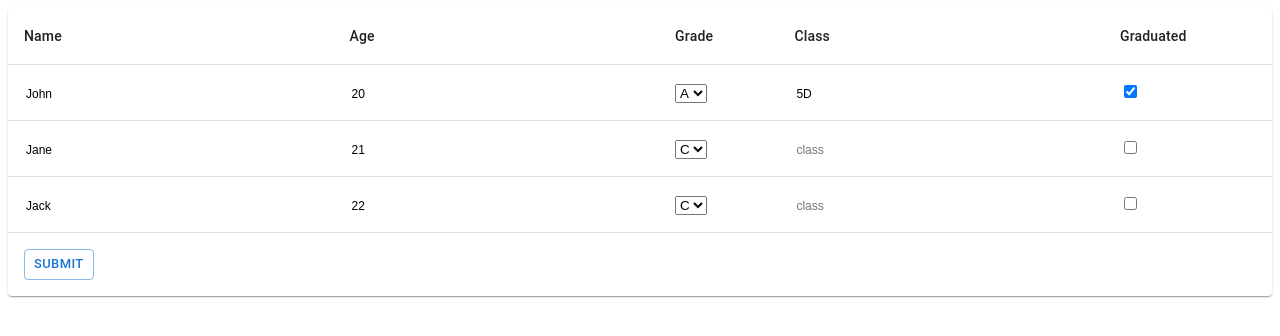
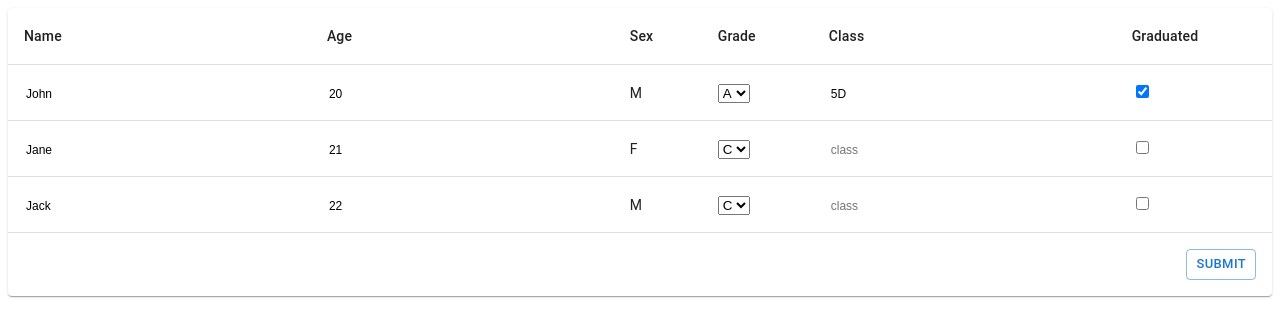
Before and after one commit to EdwinKwanTC/material-table, a React (Vite) app: page / in a window 1280 px wide. Shown: the top 336 px of the page. Built offline with nearby package versions, Linux system fonts and the light colour scheme.

Commit message:
feat: adding custom children component

```diff
--- a/src/App.tsx
+++ b/src/App.tsx
@@ -20,6 +20,11 @@ function App() {
             inputType: 'number',
         },
         {
+            key: 'sex',
+            label: 'Sex',
+            render: (row: Data) => <>{row.sex}</>,
+        },
+        {
             key: 'grade',
             label: 'Grade',
             inputType: 'select',
@@ -40,6 +45,7 @@ function App() {
         {
             name: 'John',
             age: 20,
+            sex: 'M',
             grade: 'a',
             class: '5D',
             isGraduated: true,
@@ -47,12 +53,14 @@ function App() {
         {
             name: 'Jane',
             age: 21,
+            sex: 'F',
             grade: 'c',
             isGraduated: false,
         },
         {
             name: 'Jack',
             age: 22,
+            sex: 'M',
             grade: 'c',
             isGraduated: false,
         },
@@ -72,7 +80,7 @@ function App() {
 
     const tableButton = () => {
         return (
-            <Box sx={{ width: '100v%', p: 2 }}>
+            <Box sx={{ width: '100v%', p: 2, textAlign: 'right' }}>
                 <Button size="small" variant="outlined" type="submit">
                     Submit
                 </Button>
--- a/src/base/Table.tsx
+++ b/src/base/Table.tsx
@@ -25,7 +25,8 @@ export type TableHeaders = {
     key: string
     label: string
     align?: 'left' | 'right' | 'center'
-    inputType: 'text' | 'number' | 'select' | 'checkbox'
+    inputType?: 'text' | 'number' | 'select' | 'checkbox'
+    render?: (value: any) => React.ReactNode
 }
 
 type TableProps<T, U extends keyof T> = {
@@ -83,9 +84,13 @@ export default function Table<T, U extends keyof T>(props: TableProps<T, U>) {
                                             {headers.map((header, headerIndex) => {
                                                 return (
                                                     <TableCell key={headerIndex}>
+                                                        {<>{header.render && header.render(row)}</>}
+                                                        {header.inputType && (
+                                                            <>
                                                                 {(header.inputType === 'number' ||
                                                                     header.inputType === 'text' ||
-                                                            header.inputType === 'checkbox') && (
+                                                                    header.inputType ===
+                                                                        'checkbox') && (
                                                                     <Field
                                                                         style={{
                                                                             minHeight: '15px',
@@ -105,12 +110,21 @@ export default function Table<T, U extends keyof T>(props: TableProps<T, U>) {
                                                                     >
                                                                         {options &&
                                                                             options[header.key].map(
-                                                                        (option, optionKey) => (
+                                                                                (
+                                                                                    option,
+                                                                                    optionKey
+                                                                                ) => (
                                                                                     <option
-                                                                                key={optionKey}
-                                                                                value={option.value}
+                                                                                        key={
+                                                                                            optionKey
+                                                                                        }
+                                                                                        value={
+                                                                                            option.value
+                                                                                        }
                                                                                     >
-                                                                                {option.name}
+                                                                                        {
+                                                                                            option.name
+                                                                                        }
                                                                                     </option>
                                                                                 )
                                                                             )}
@@ -129,6 +143,8 @@ export default function Table<T, U extends keyof T>(props: TableProps<T, U>) {
                                                                     )}
                                                                     name={`${index}.${header.key}`}
                                                                 />
+                                                            </>
+                                                        )}
                                                     </TableCell>
                                                 )
                                             })}
--- a/src/validatior/classValidator.ts
+++ b/src/validatior/classValidator.ts
@@ -11,5 +11,6 @@ export const schema = yup.array().of(
         grade: yup.string().required(),
         class: yup.string(),
         isGraduated: yup.boolean().required(),
+        sex: yup.string(),
     })
 )
```
Lines whose indentation alone changed are shown as unchanged.
